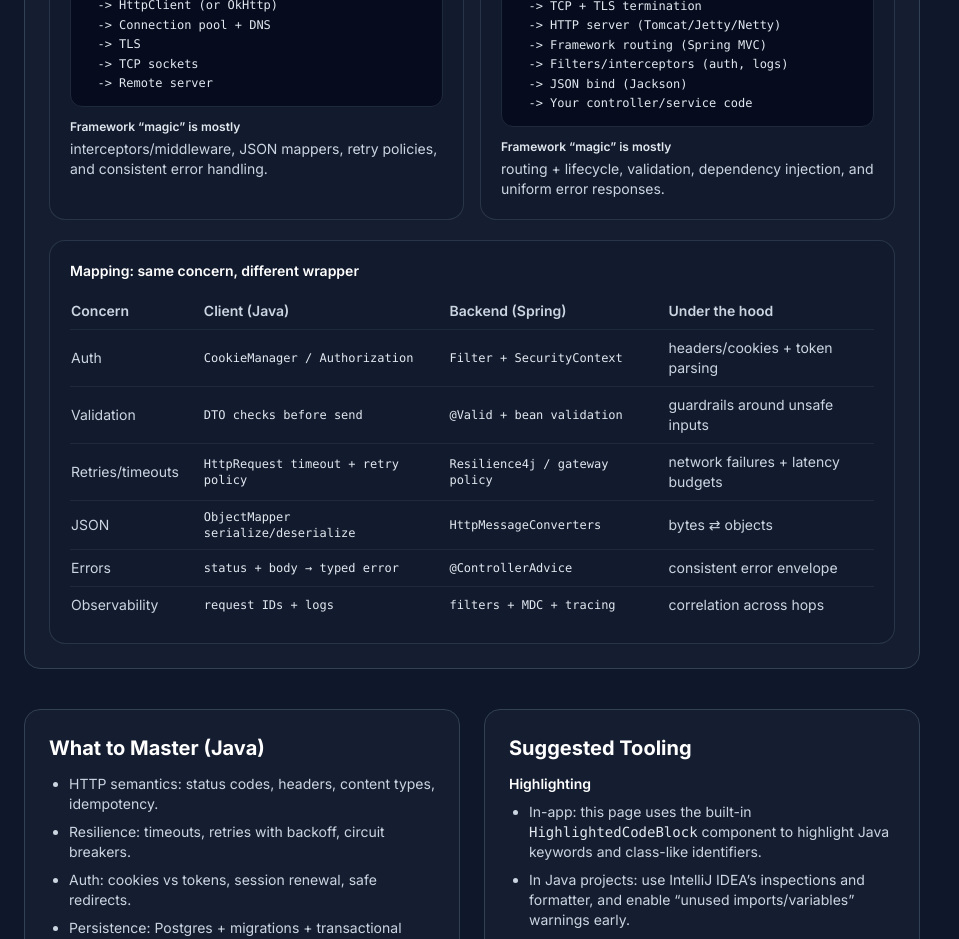
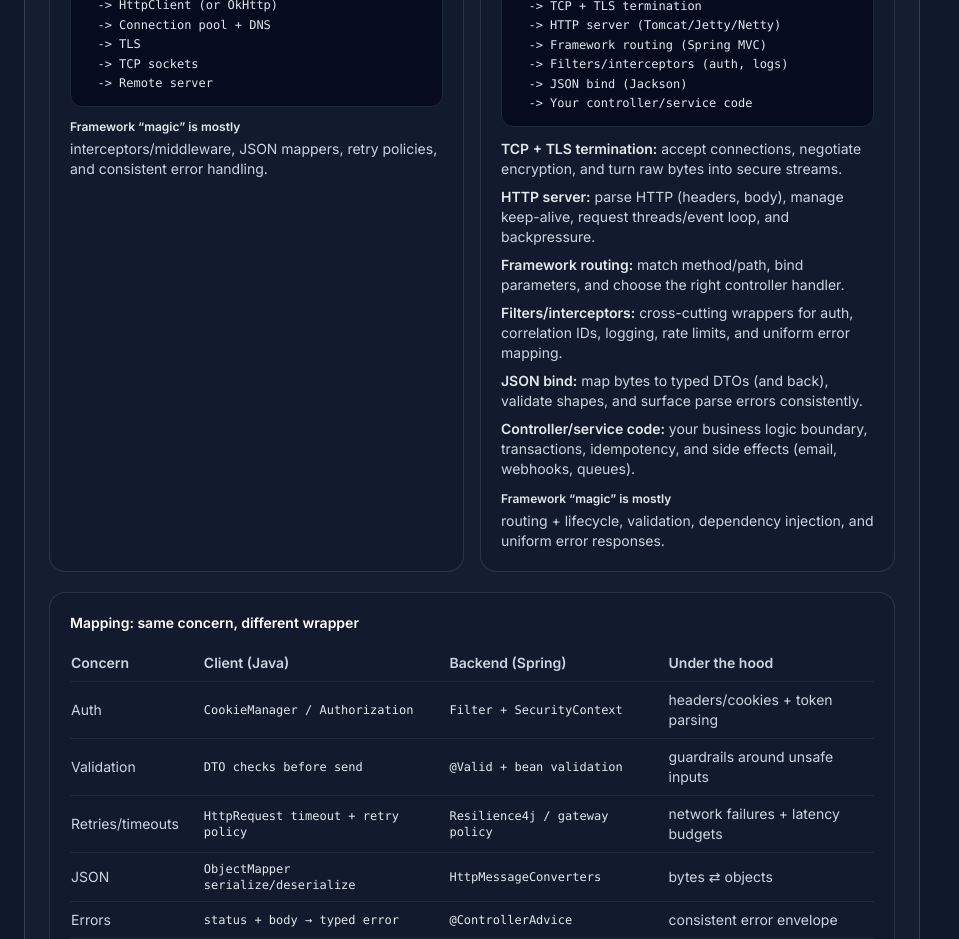
Before and after one commit to devcamos/apisandbox, a Next.js app: page /docs/java in a window 1280 px wide. Shown: the part 860-1799 px from the top of the page, without its empty margins (0-959 px from the left). Built offline with nearby package versions, Linux system fonts and the light colour scheme.

Commit message:
docs(java): add purpose for backend wrapper layers

```diff
--- a/app/docs/java/page.tsx
+++ b/app/docs/java/page.tsx
@@ -97,6 +97,34 @@ export default function JavaTrackPage() {
   -> JSON bind (Jackson)
   -> Your controller/service code`}
                     </pre>
+                    <div className="mt-3 grid gap-2 text-sm text-slate-300">
+                      <div>
+                        <span className="font-semibold text-slate-200">TCP + TLS termination:</span>{" "}
+                        accept connections, negotiate encryption, and turn raw bytes into secure streams.
+                      </div>
+                      <div>
+                        <span className="font-semibold text-slate-200">HTTP server:</span> parse HTTP
+                        (headers, body), manage keep-alive, request threads/event loop, and backpressure.
+                      </div>
+                      <div>
+                        <span className="font-semibold text-slate-200">Framework routing:</span> match
+                        method/path, bind parameters, and choose the right controller handler.
+                      </div>
+                      <div>
+                        <span className="font-semibold text-slate-200">Filters/interceptors:</span>{" "}
+                        cross-cutting wrappers for auth, correlation IDs, logging, rate limits, and
+                        uniform error mapping.
+                      </div>
+                      <div>
+                        <span className="font-semibold text-slate-200">JSON bind:</span> map bytes to
+                        typed DTOs (and back), validate shapes, and surface parse errors consistently.
+                      </div>
+                      <div>
+                        <span className="font-semibold text-slate-200">Controller/service code:</span>{" "}
+                        your business logic boundary, transactions, idempotency, and side effects (email,
+                        webhooks, queues).
+                      </div>
+                    </div>
                   </div>
                   <div>
                     <div className="text-xs font-semibold text-slate-200">Framework “magic” is mostly</div>
```
